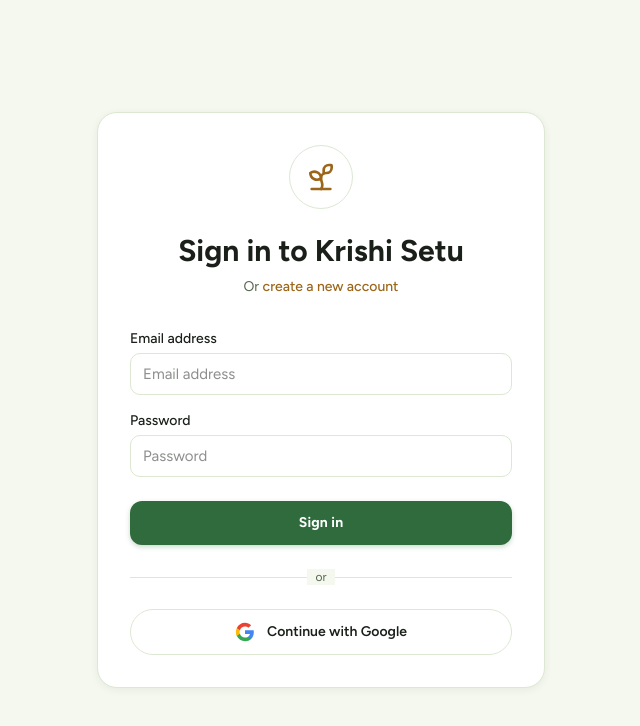
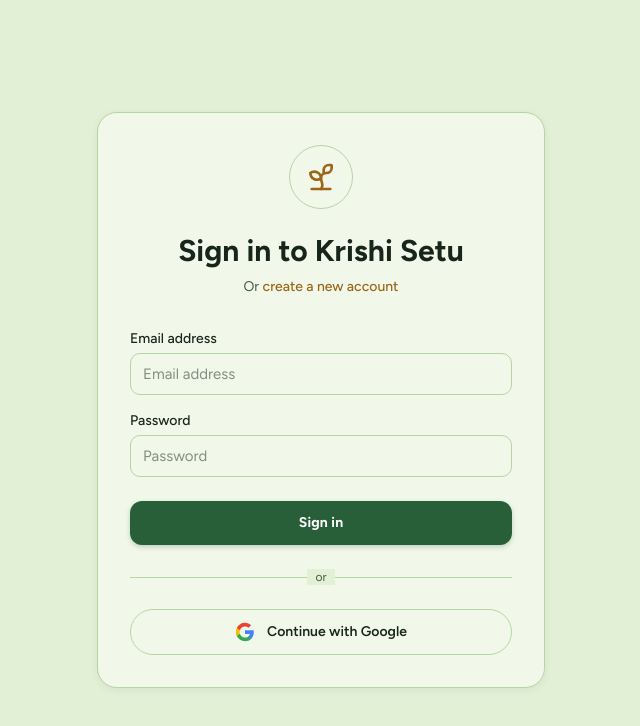
Before and after one commit to shaikabdulsakeeb-code/Krishi-Setu, a React (Vite) app: page /login in a window 1280 px wide. Shown: the top 726 px of the page, without its empty margins (319-959 px from the left). Built offline with nearby package versions, Linux system fonts and the light colour scheme; no server answers.

Commit message:
Add persistent farmer voice control and richer theme

```diff
--- a/src/components/VoiceAgent.jsx
+++ b/src/components/VoiceAgent.jsx
@@ -1,12 +1,13 @@
 import { useState, useEffect, useRef } from 'react';
-import { Mic, MicOff, Loader2 } from 'lucide-react';
+import { Mic, Loader2 } from 'lucide-react';
 import { useLocation } from 'react-router-dom';
 import verifiedPrices from '../data/verifiedPrices.json';
 
-export default function VoiceAgent() {
+export default function VoiceAgent({ showLabel = false }) {
   const [isListening, setIsListening] = useState(false);
   const [isProcessing, setIsProcessing] = useState(false);
   const [error, setError] = useState('');
+  const [isSupported, setIsSupported] = useState(null);
   const location = useLocation();
   const recognitionRef = useRef(null);
 
@@ -21,6 +22,7 @@
     if ('webkitSpeechRecognition' in window || 'SpeechRecognition' in window) {
       const SpeechRecognition = window.SpeechRecognition || window.webkitSpeechRecognition;
       recognitionRef.current = new SpeechRecognition();
+      setIsSupported(true);
       recognitionRef.current.continuous = false;
       recognitionRef.current.interimResults = false;
       recognitionRef.current.lang = 'te-IN'; // Telugu by default
@@ -45,6 +47,7 @@
         await processVoiceCommand(transcript);
       };
     } else {
+      setIsSupported(false);
       setError('Voice recognition is not supported in this browser.');
     }
   }, []);
@@ -100,6 +103,8 @@
   };
 
   const toggleListen = () => {
+    if (!recognitionRef.current) return;
+
     if (isListening) {
       recognitionRef.current?.stop();
     } else {
@@ -109,34 +114,36 @@
       }
 
       // Ensure voices are loaded
-      window.speechSynthesis.getVoices();
+      if ('speechSynthesis' in window) window.speechSynthesis.getVoices();
       recognitionRef.current?.start();
     }
   };
 
-  if (!recognitionRef.current && !error) return null;
+  if (isSupported === null) return null;
+
+  const buttonLabel = isListening ? 'Listening…' : isProcessing ? 'Working…' : 'Touch to speak';
 
   return (
     <div className="relative flex items-center">
       <button
         onClick={toggleListen}
-        disabled={isProcessing}
-        className={`p-2 rounded-full flex items-center justify-center transition-all ${
+        disabled={isProcessing || !isSupported}
+        aria-label={`Voice assistant: ${buttonLabel}`}
+        className={`flex min-h-11 items-center justify-center gap-2 rounded-full px-3 transition-all disabled:cursor-not-allowed disabled:opacity-60 ${
           isListening
             ? 'bg-red-100 text-red-600 animate-pulse shadow-[0_0_15px_rgba(220,38,38,0.5)]'
             : isProcessing
               ? 'bg-blue-100 text-blue-600'
-              : 'bg-[#e4efe7] text-[#1F4D36] hover:bg-[#c9e2d1]'
+              : 'bg-[var(--bg-card-alt)] text-[var(--primary)] hover:bg-[var(--border)]'
         }`}
         title="Voice Assistant (Telugu)"
       >
         {isProcessing ? (
           <Loader2 className="w-5 h-5 animate-spin" />
-        ) : isListening ? (
+        ) : (
           <Mic className="w-5 h-5" />
-        ) : (
-          <MicOff className="w-5 h-5" />
         )}
+        {showLabel && <span className="whitespace-nowrap text-sm font-semibold">{buttonLabel}</span>}
       </button>
 
       {error && (
--- a/src/index.css
+++ b/src/index.css
@@ -170,14 +170,14 @@
    farmer palette; authenticated views update data-role from AuthContext. */
 :root,
 :root[data-role="farmer"] {
-  --bg-primary: #F4F8EF;
-  --bg-card: #FFFFFF;
-  --bg-card-alt: #EAF2E1;
-  --primary: #2F6B3C;
-  --primary-dark: #1D4527;
-  --text-primary: #1A1F1A;
-  --text-secondary: #55664F;
-  --border: #DCE8D2;
+  --bg-primary: #E2F0D6;
+  --bg-card: #F1F8EA;
+  --bg-card-alt: #CBE3B9;
+  --primary: #285F38;
+  --primary-dark: #173D25;
+  --text-primary: #17251A;
+  --text-secondary: #405C45;
+  --border: #B7D4A5;
   --success: #1E8E3E;
   --success-dark: #187334;
   --danger: #C0392B;
@@ -185,9 +185,9 @@
 }
 
 :root[data-role="buyer"] {
-  --bg-primary: #F5F7FA;
-  --bg-card: #FFFFFF;
-  --bg-card-alt: #E9EEF6;
+  --bg-primary: #E7EFF9;
+  --bg-card: #F0F5FC;
+  --bg-card-alt: #D3E1F3;
   --primary: #1E4C8A;
   --primary-dark: #123566;
   --text-primary: #181C22;
--- a/src/pages/farmer/FarmerLayout.jsx
+++ b/src/pages/farmer/FarmerLayout.jsx
@@ -39,7 +39,7 @@
 
               <div className="flex-shrink-0 flex items-center">
                 <Logo className="w-8 h-8" />
-                <span className="ml-2 text-lg sm:text-xl font-bold font-serif text-[var(--sun-2)]">Krishi Setu</span>
+                <span className="ml-2 text-lg sm:text-xl font-bold font-serif text-[var(--sun-2)] max-[440px]:hidden">Krishi Setu</span>
               </div>
               <div className="hidden lg:-my-px lg:ml-8 lg:flex lg:space-x-6">
                 {navItems.map((item) => {
@@ -63,6 +63,7 @@
               </div>
             </div>
             <div className="relative flex shrink-0 items-center gap-2">
+              <div className="lg:hidden"><VoiceAgent showLabel /></div>
               <button onClick={() => setAccountMenuOpen((open) => !open)} aria-expanded={accountMenuOpen} className="inline-flex min-h-11 items-center gap-2 rounded-full border border-[var(--border)] bg-[var(--bg-card)] px-3 text-sm font-semibold text-[var(--primary-dark)] hover:bg-[var(--bg-card-alt)]">
                 <UserCircle className="h-5 w-5 text-[var(--primary)]" />
                 <span className="hidden sm:inline">Account</span><ChevronDown className="h-4 w-4" />
@@ -70,7 +71,7 @@
               {accountMenuOpen && (
                 <div className="absolute right-0 top-[calc(100%+0.5rem)] z-40 w-72 rounded-xl border border-[var(--border)] bg-[var(--bg-card)] p-3 shadow-lg">
                   <div className="border-b border-[var(--border)] pb-3"><LanguageSelector /></div>
-                  <div className="py-3"><VoiceAgent /></div>
+                  <div className="hidden py-3 lg:block"><VoiceAgent showLabel /></div>
                   <Link to="/farmer/profile" onClick={() => setAccountMenuOpen(false)} className="flex min-h-11 items-center gap-2 rounded-lg px-3 text-sm font-medium text-[var(--text-primary)] hover:bg-[var(--bg-card-alt)]"><UserCircle className="h-4 w-4" /> Profile</Link>
                   <button onClick={logout} className="mt-1 flex min-h-11 w-full items-center gap-2 rounded-lg px-3 text-sm font-semibold text-[var(--danger)] hover:bg-red-50"><LogOut className="h-4 w-4" /> Sign out</button>
                 </div>
@@ -116,7 +117,7 @@
             </div>
             <div className="border-t border-[var(--border)] p-4 space-y-3">
               <p className="text-xs font-semibold uppercase tracking-[0.12em] text-[var(--muted)]">Tools</p>
-              <div className="flex items-center justify-between gap-3"><LanguageSelector /><VoiceAgent /></div>
+              <LanguageSelector />
               <Link to="/farmer/profile" onClick={() => setMobileMenuOpen(false)} className="flex min-h-11 items-center gap-2 rounded-lg px-2 text-sm font-semibold text-[var(--primary)]"><UserCircle className="h-4 w-4" /> Profile</Link>
             </div>
           </div>
```
